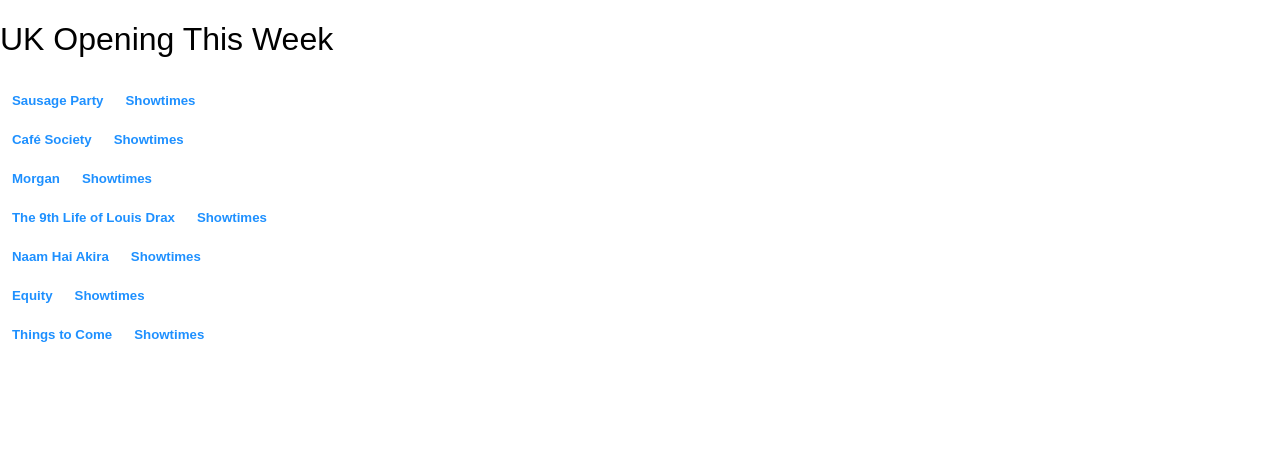
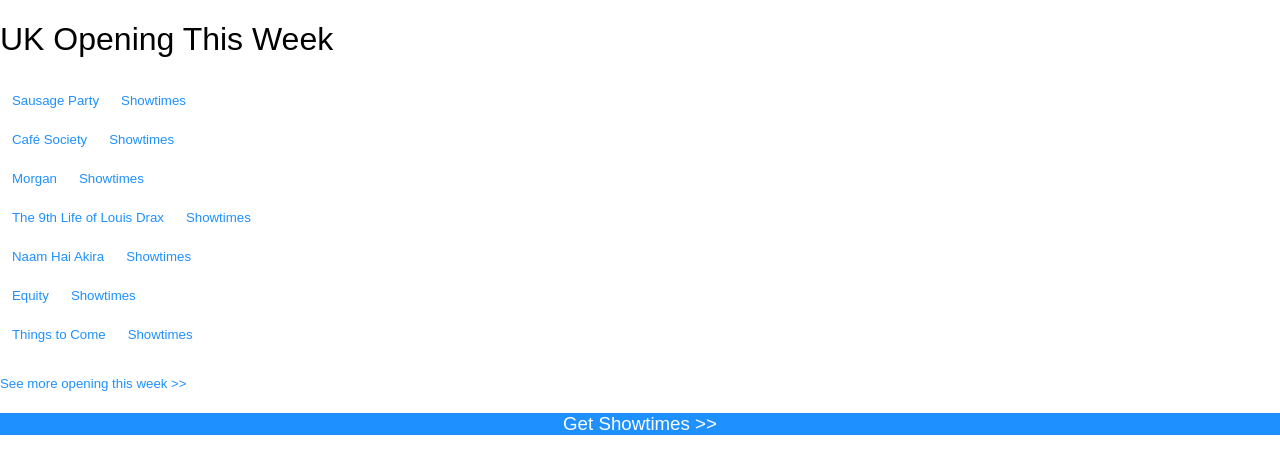
Before and after one commit to reidch/React_film_releases_app, a React (Create React App) app: page / in a window 1280 px wide. Shown: the top 474 px of the page. Built offline with nearby package versions, Linux system fonts and the light colour scheme.

Commit message:
adds css styling to More opening & Get Showtimes

```diff
--- a/public/styles.css
+++ b/public/styles.css
@@ -7,6 +7,14 @@
     font-weight: lighter;
 }
 
+h3 {
+    color: white;
+    background-color: dodgerBlue;
+    font-weight: normal;
+    text-align: center;
+}
+
 h5 {
     color: dodgerBlue;
+    font-weight: normal;
 }
--- a/src/components/FilmReleasesBox.js
+++ b/src/components/FilmReleasesBox.js
@@ -23,6 +23,8 @@
       <div className="film-releases-box">
         <h1>{this.props.title}</h1>
         <h5><FilmList data={this.state.data} /></h5>
+        <h5>See more opening this week >></h5>
+        <h3>Get Showtimes >></h3>
       </div>
     )
   }
```
